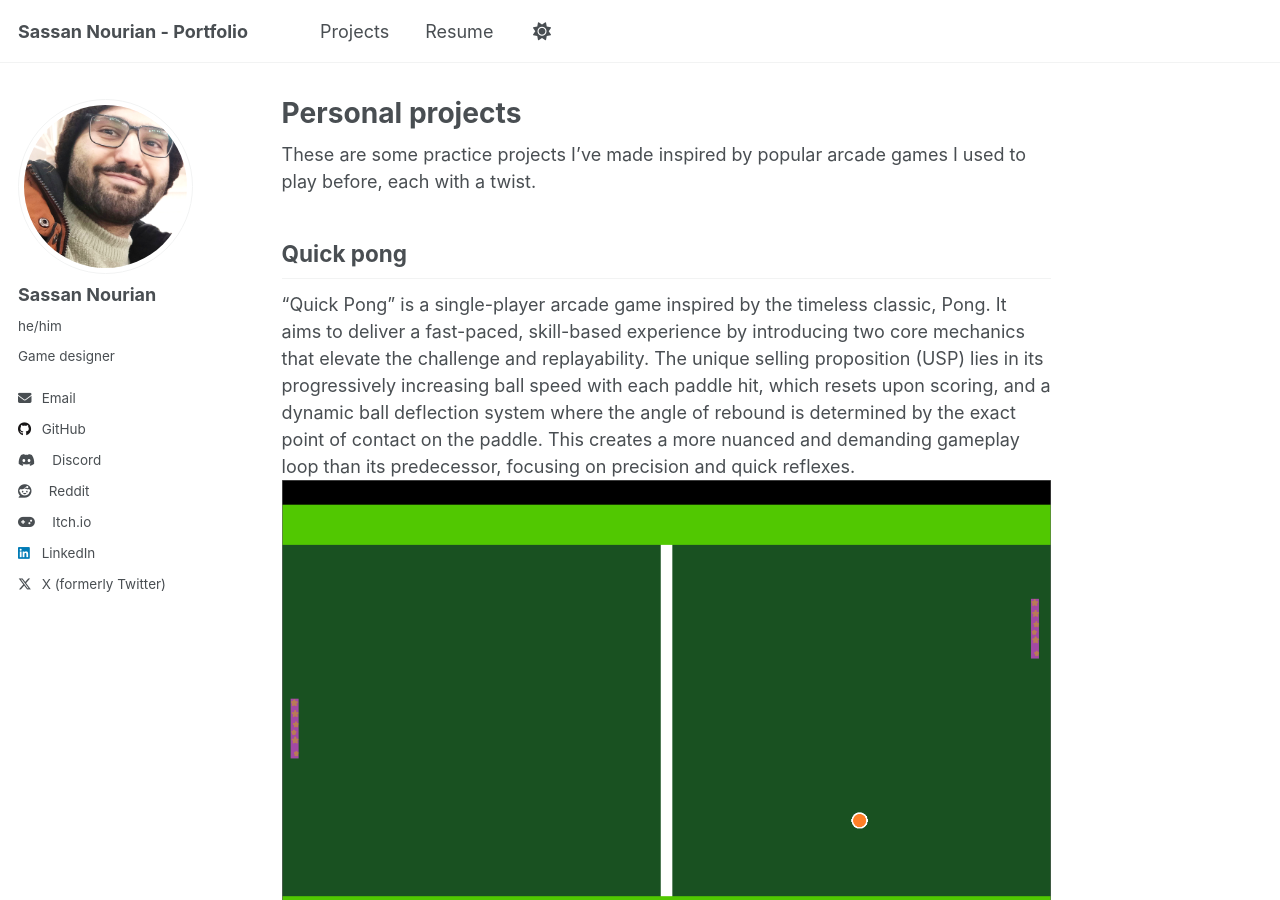
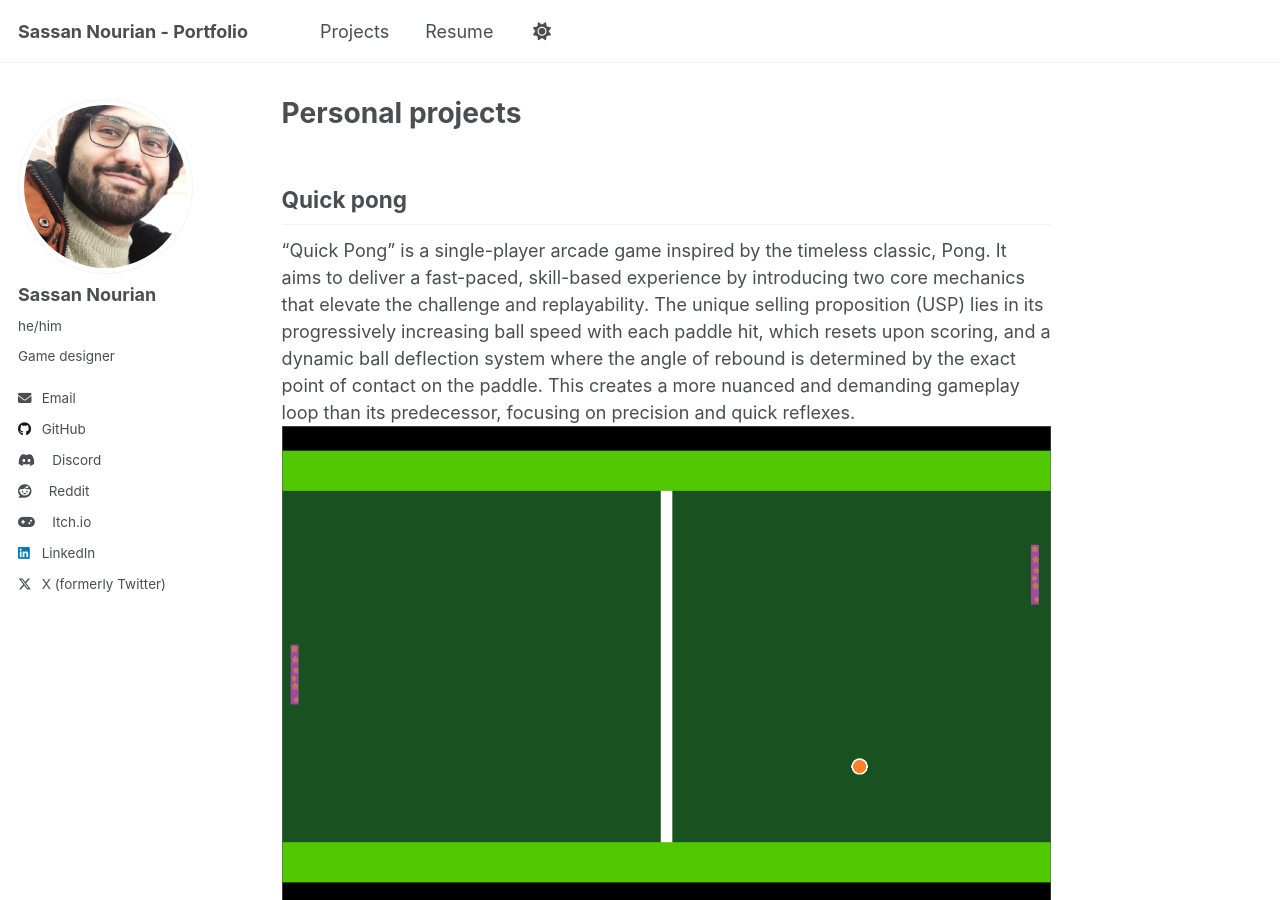
Before and after one commit to SassanTheDev/SassanTheDev.github.io, a Jekyll site: the page built from _pages/PersonalProjects.md, in a window 1280 px wide and 900 px high. Built offline with Jekyll 4.4.1, drawn with Linux system fonts in a browser that asks for light colours; a script that is not in the unit is left out.

Commit message:
update project

```diff
--- a/_pages/PersonalProjects.md
+++ b/_pages/PersonalProjects.md
@@ -4,8 +4,6 @@ title: "Personal projects"
 permalink: /projects/personal-projects/
 author_profile: true
 ---
-These are some practice projects I've made inspired by popular arcade games I used to play before, each with a twist.
-
 ## Quick pong
 "Quick Pong" is a single-player arcade game inspired by the timeless classic, Pong. It aims to deliver a fast-paced, skill-based experience by introducing two core mechanics that elevate the challenge and replayability. The unique selling proposition (USP) lies in its progressively increasing ball speed with each paddle hit, which resets upon scoring, and a dynamic ball deflection system where the angle of rebound is determined by the exact point of contact on the paddle. This creates a more nuanced and demanding gameplay loop than its predecessor, focusing on precision and quick reflexes.
 ![Quick pong](/images/QUICK_PONG_SCREENSHOT.png)
```
